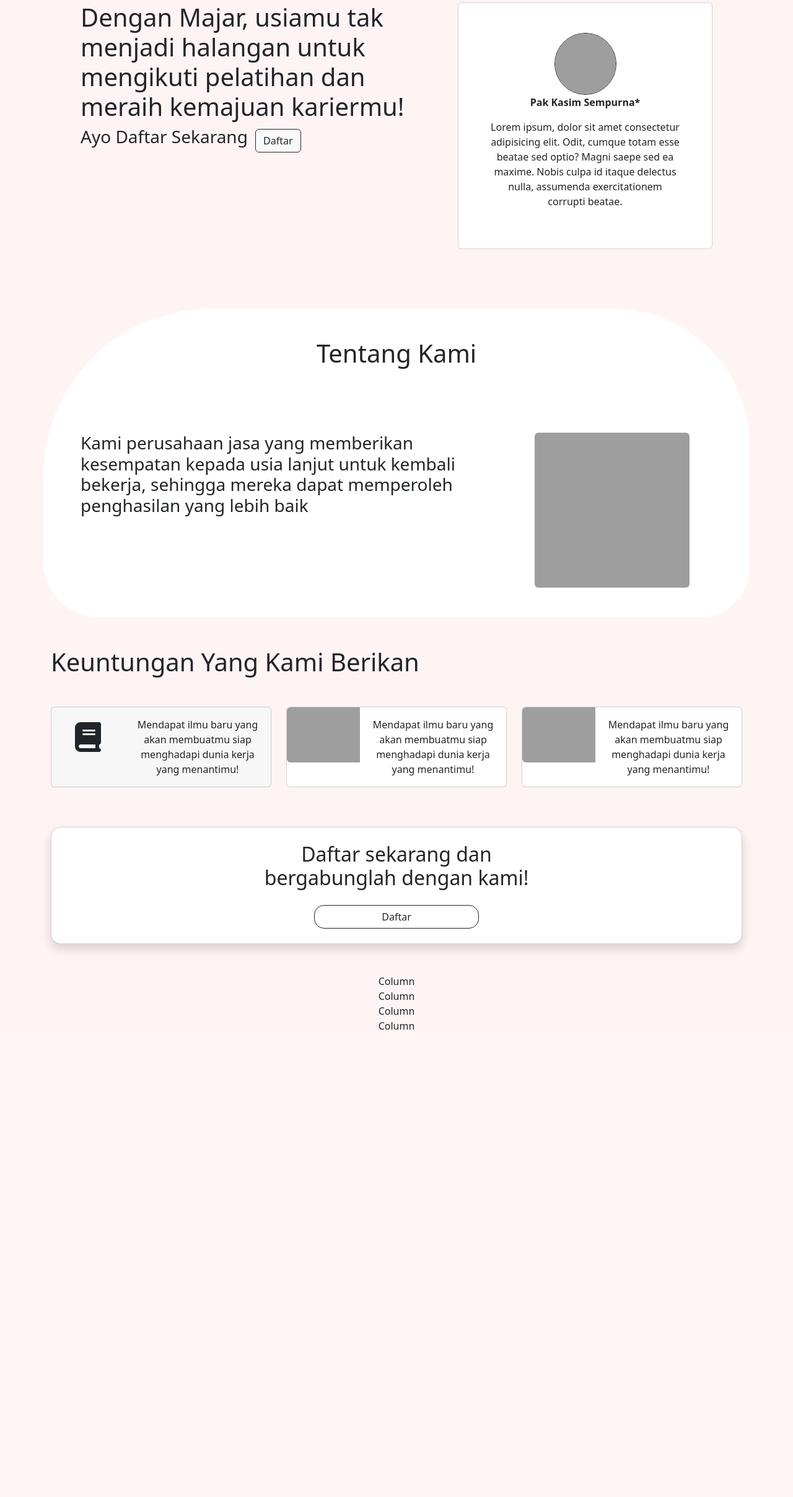
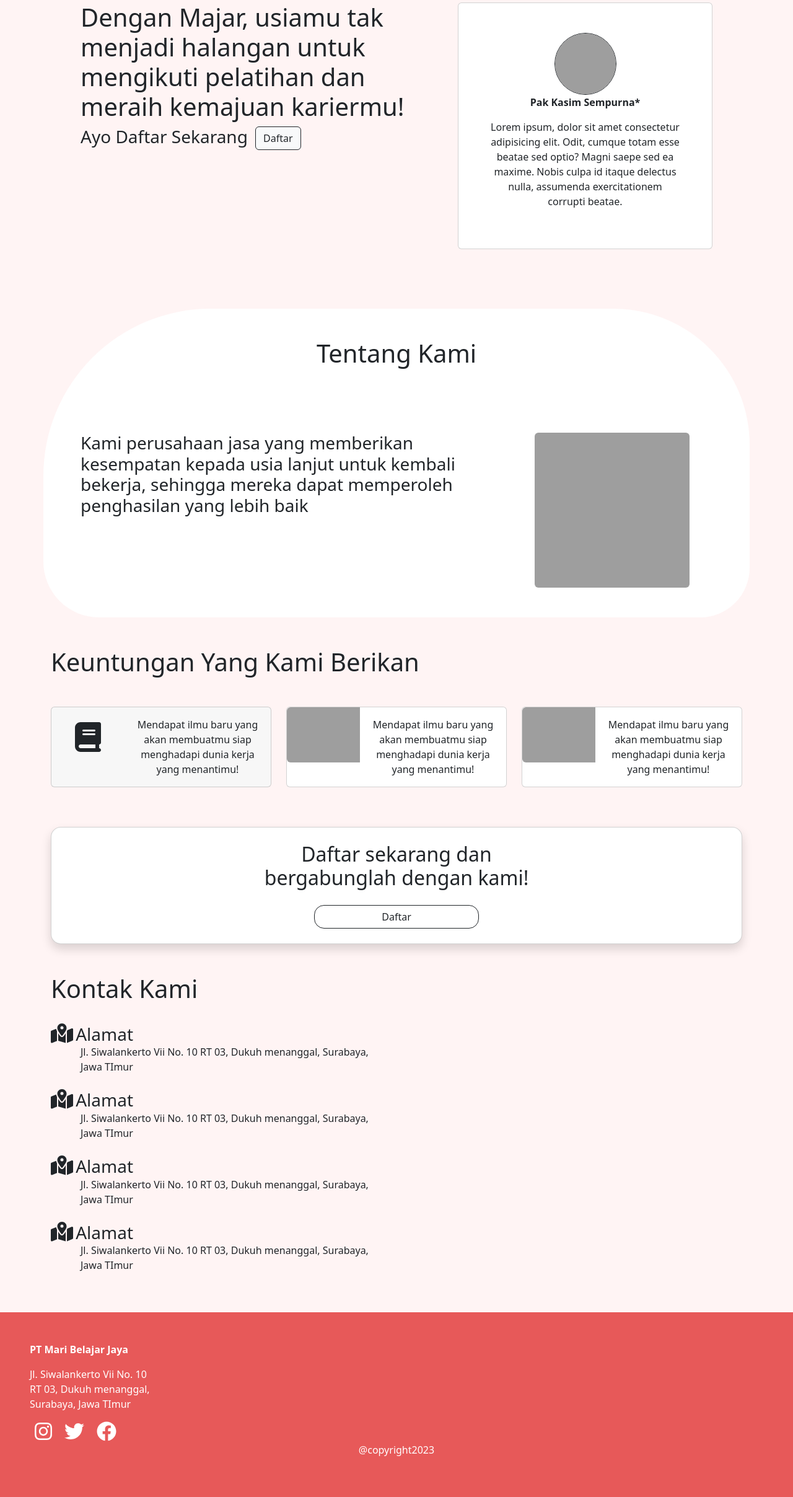
Before and after one commit to DricZ/grupmangan_hackaton2023, a PHP site: page / in a window 1280 px wide. Shown: the part 148-2563 px from the top of the page at 62% size. Before the commit the page ends 1809 px from the top, so only its background shows below. Run offline with PHP 8.4, Linux system fonts and the light colour scheme; some libraries are stand-ins or nearby versions; grey boxes are pictures that could not be loaded.

Commit message:
section kontak kami,kredit

```diff
--- a/assets/css/styles.css
+++ b/assets/css/styles.css
@@ -7,9 +7,9 @@
     display: block;
 
     width: 0%;
-    height: 1px;
+    height: 2px;
 
-    background-color: #000;
+    background-color: whitesmoke;
 
     transition: width 0.4s;
 }
--- a/index.html
+++ b/index.html
@@ -66,12 +66,12 @@
       <div class="col-7 text-start">
         <h1>Dengan Majar, usiamu tak menjadi halangan untuk mengikuti pelatihan dan meraih kemajuan kariermu!</h1>
         <h3 class="d-inline-block ">Ayo Daftar Sekarang</h3>
-        <button type="button" class="btn btn-outline-dark btn-light ms-2">Daftar</button>
+        <button type="button" class="btn btn-outline-dark btn-light ms-2 mb-2">Daftar</button>
       </div>
       <div class="col-5">
-        <div id="carouselExampleControls" class="carousel slide" data-bs-ride="carousel" data-bs-interval="2000">
+        <div id="carouselExampleControls" class="carousel slide" data-bs-ride="carousel">
           <div class="carousel-inner">
-            <div class="carousel-item active">
+            <div class="carousel-item active" data-bs-interval="2000">
               <div class="card">
                 <div class="card-body p-5">
                   <div class="text-center">
@@ -86,7 +86,7 @@
                 </div>
               </div>
             </div>
-            <div class="carousel-item">
+            <div class="carousel-item" data-bs-interval="2000">
               <div class="card">
                 <div class="card-body p-5">
                   <div class="text-center">
@@ -101,7 +101,7 @@
                 </div>
               </div>
             </div>
-            <div class="carousel-item">
+            <div class="carousel-item" data-bs-interval="2000">
               <div class="card">
                 <div class="card-body p-5">
                   <div class="text-center">
@@ -211,25 +211,71 @@
     </div>
   </div>
 
-  <div class="container text-center mt-5">
+  <div class="container text-start mt-5">
+    <div class="row">
+      <div class="col-6">
+        <div class="row">
+          <div class="col">
+            <h1>Kontak Kami</h1>
+          </div>
+        </div>
+        <div class="row mt-4">
+          <div class="col">
+            <i class="fa-solid fa-map-location-dot fa-2x"></i>
+            <h3 style="display: inline;">Alamat</h3>
+            <p class="ps-5">Jl. Siwalankerto Vii No. 10 RT 03, Dukuh menanggal, Surabaya, Jawa TImur</p>
+          </div>
+        </div>
+        <div class="row mt-2">
+          <div class="col">
+            <i class="fa-solid fa-map-location-dot fa-2x"></i>
+            <h3 style="display: inline;">Alamat</h3>
+            <p class="ps-5">Jl. Siwalankerto Vii No. 10 RT 03, Dukuh menanggal, Surabaya, Jawa TImur</p>
+          </div>
+        </div>
+        <div class="row mt-2">
+          <div class="col">
+            <i class="fa-solid fa-map-location-dot fa-2x"></i>
+            <h3 style="display: inline;">Alamat</h3>
+            <p class="ps-5">Jl. Siwalankerto Vii No. 10 RT 03, Dukuh menanggal, Surabaya, Jawa TImur</p>
+          </div>
+        </div>
+        <div class="row mt-2">
+          <div class="col">
+            <i class="fa-solid fa-map-location-dot fa-2x"></i>
+            <h3 style="display: inline;">Alamat</h3>
+            <p class="ps-5">Jl. Siwalankerto Vii No. 10 RT 03, Dukuh menanggal, Surabaya, Jawa TImur</p>
+          </div>
+        </div>
+      </div>
+      <div class="col-6">
+        <map name=""></map>
+      </div>
+    </div>
+
+  </div>
+
+  <div class="container-fluid text-start mt-5 p-5" style="background-color: #E75959;">
     <div class="row">
       <div class="col">
-        Column
+        <p class="text-white fw-bold"> PT Mari Belajar Jaya</p>
       </div>
     </div>
     <div class="row">
       <div class="col">
-        Column
+        <p class="text-white">Jl. Siwalankerto Vii No. 10 <br> RT 03, Dukuh menanggal, <br> Surabaya, Jawa TImur</p>
       </div>
     </div>
     <div class="row">
       <div class="col">
-        Column
+        <i class="fa-brands fa-instagram fa-2x mx-2" style="color:white ;"></i>
+        <i class="fa-brands fa-twitter fa-2x mx-2" style="color:white ;"></i>
+        <i class="fa-brands fa-facebook fa-2x mx-2" style="color:white ;"></i>
       </div>
     </div>
     <div class="row">
       <div class="col">
-        Column
+        <p class="text-white text-center">@copyright2023</p>
       </div>
     </div>
   </div>
```
